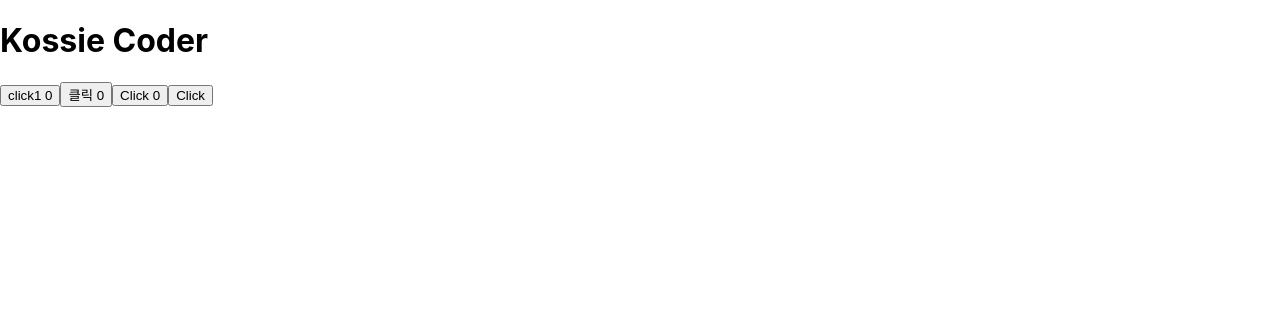
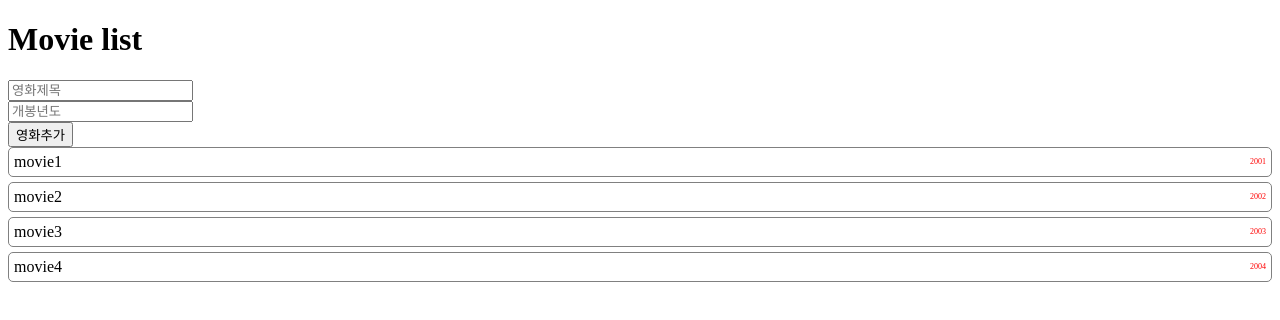
Before and after one commit to licors/react_study, a React (Create React App) app: page / in a window 1280 px wide. Shown: the top 320 px of the page. Built offline with nearby package versions, Linux system fonts and the light colour scheme.

Commit message:
배열 안에 데이터를 갱신하며 출력, 배열 값 갱신하여 추가(영화리스트 추가기능)

```diff
--- a/src/App.js
+++ b/src/App.js
@@ -1,20 +1,62 @@
-import React from 'react';
-import { useState } from 'react';
-import Counter from './components/Counter';
+import React, { useState } from 'react';
+import { useEffect } from 'react';
+import Movie from './components/Movie';
 
 function App() {
-  const [buttonName, setButtonName] = useState('클릭');
-  const clickButton = () => {
-    setButtonName('click');
+  const [movieTitle, setMovieTitle] = useState('');
+  const [movieYear, setMovieYear] = useState('');
+  // movies 변수에 useState 안쓰면 영화 추가 시 값이 갱신이 안됨
+  const [movies, setMovies] = useState([
+    { title: 'movie1', year: 2001},
+    { title: 'movie2', year: 2002},
+    { title: 'movie3', year: 2003},
+    { title: 'movie4', year: 2004}
+  ]);
+  // 갱신되었을 때 동작
+  useEffect(() => {
+    console.log('render');
+  });
+  // movies.map() 으로 movie 객체 하나씩 호출 가능
+  // 자식 컴포넌트에 객체 전달 가능, map 형식이라 key 를 안넣으면 경고발생
+  const renderMovies = movies.map(movie => {
+    // movie 객체 모두를 자식컴포넌트에서 JSX 형식으로 바꾸어 리턴
+    return (
+      <Movie movie={movie} key={movie.title}/>
+    );
+  });
+  // 추가 이벤트 발생 시 movies 배열 새로 만들어서 할당
+  const addMovie = (event) => {
+    event.preventDefault();
+    setMovies([
+      // 구조분해할당(디스트럭팅)
+      ...movies,
+      {
+        title: movieTitle,
+        year: movieYear,
+    }]);
+    // input 텍스트 값 초기화
+    setMovieTitle('');
+    setMovieYear('');
   };
   return (
     <div className="App">
-      <h1>Kossie Coder</h1>
-      {/* 자식 컴포넌트에 속성값으로 데이터 보내기 */}
-      <Counter click="click1" />
-      <Counter click={buttonName} />
-      <Counter />
-      <button onClick={clickButton}>Click</button>
+      <h1>Movie list</h1>
+      <form onSubmit={addMovie}>
+        <input
+          type="text"
+          value={movieTitle}
+          placeholder="영화제목"
+          onChange={e => setMovieTitle(e.target.value)}
+        /><br />
+        <input
+          type="text"
+          value={movieYear}
+          placeholder="개봉년도"
+          onChange={e => setMovieYear(e.target.value)}
+        /><br />
+        <button type="submit">영화추가</button>
+      </form>
+      {renderMovies}
     </div>
   );
 }
--- /dev/null
+++ b/src/components/Movie.js
@@ -0,0 +1,14 @@
+import React from 'react';
+
+// props. 으로 앞에 붙이기 싫고, 객체로 바로 받고싶다면 {객체} 로 받는다.
+const Movie = ({ movie }) => {
+    // JSX 형식으로 리턴
+    return (
+        <div className="movie">
+            <div className="movie-title">{movie.title}</div>
+            <div className="movie-year">{movie.year}</div>
+        </div>
+    );
+};
+
+export default Movie;
--- a/src/index.css
+++ b/src/index.css
@@ -1,13 +1,17 @@
-body {
-  margin: 0;
-  font-family: -apple-system, BlinkMacSystemFont, 'Segoe UI', 'Roboto', 'Oxygen',
-    'Ubuntu', 'Cantarell', 'Fira Sans', 'Droid Sans', 'Helvetica Neue',
-    sans-serif;
-  -webkit-font-smoothing: antialiased;
-  -moz-osx-font-smoothing: grayscale;
+.movie {
+  display: flex;
+  align-items: center;
+  border: 1px solid gray;
+  border-radius: 5px;
+  padding: 5px;
+  margin-bottom: 5px;
 }
 
-code {
-  font-family: source-code-pro, Menlo, Monaco, Consolas, 'Courier New',
-    monospace;
+.movie .movie-title {
+  flex-grow: 1;
 }
+
+.movie .movie-year {
+  font-size: 0.5rem;
+  color: red;
+}
```
